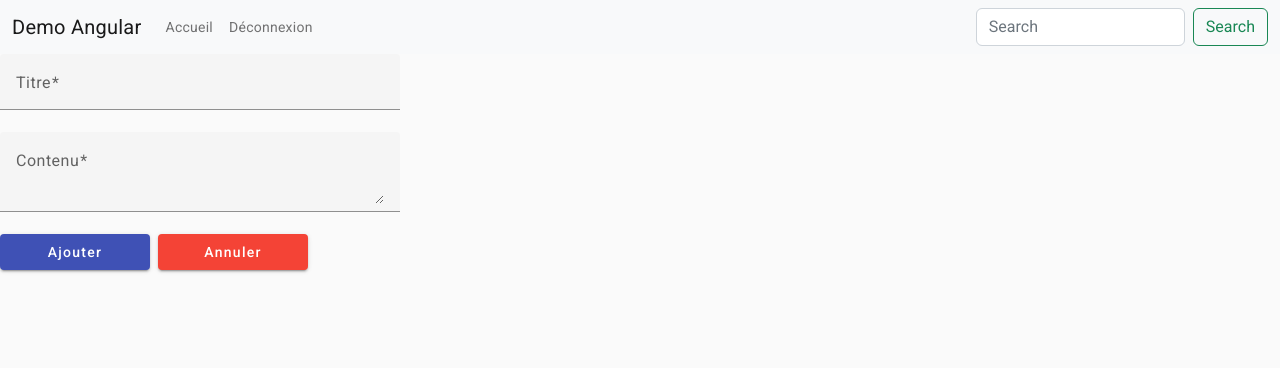
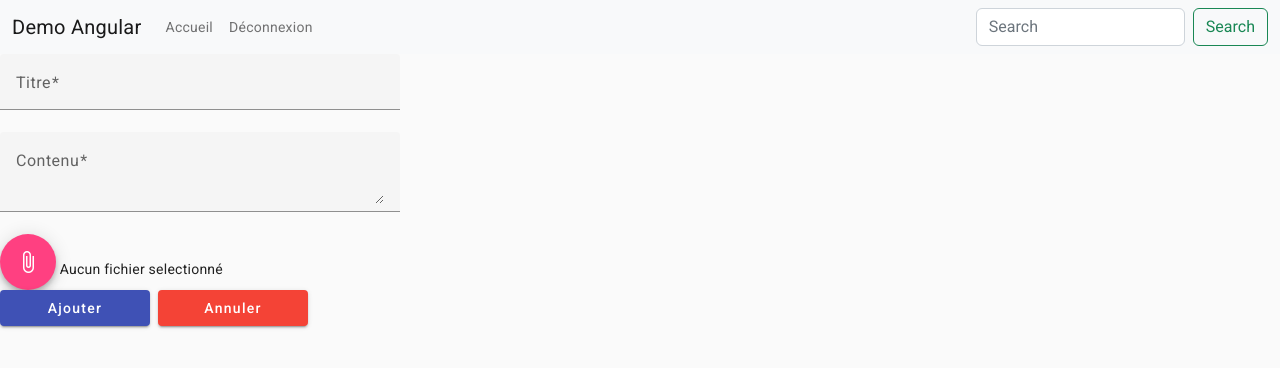
Before and after one commit to fbansept/demo-angular-dfs-23, an Angular app: page /ajout-article in a window 1280 px wide. Shown: the top 368 px of the page. Built offline with nearby package versions, Linux system fonts and the light colour scheme; sample sign-in values are in the browser's storage.

Commit message:
ajout selecteur de fichier

```diff
--- a/src/app/app.module.ts
+++ b/src/app/app.module.ts
@@ -15,6 +15,7 @@ import { MatInputModule } from '@angular/material/input';
 import { MatFormFieldModule } from '@angular/material/form-field';
 import { FormsModule, ReactiveFormsModule } from '@angular/forms';
 import { JwtInterceptor } from './services/jwt.interceptor';
+import { MatIconModule } from '@angular/material/icon';
 
 @NgModule({
   declarations: [
@@ -35,6 +36,7 @@ import { JwtInterceptor } from './services/jwt.interceptor';
     MatFormFieldModule,
     FormsModule,
     ReactiveFormsModule,
+    MatIconModule,
   ],
   providers: [
     { provide: HTTP_INTERCEPTORS, useClass: JwtInterceptor, multi: true },
--- a/src/app/pages/edition-article/edition-article.component.html
+++ b/src/app/pages/edition-article/edition-article.component.html
@@ -17,6 +17,19 @@
   </mat-form-field>
 
   <div>
+    <input style="display: none" #inputFile type="file" (change)="onFichierChange($event)"/>
+
+    <button mat-fab (click)="$event.preventDefault(); inputFile.click()">
+      <mat-icon fontIcon="attach_file"></mat-icon>
+    </button>
+
+    <span>
+      {{fichierSelectionne?.name || "Aucun fichier selectionné"}}
+    </span>
+
+  </div>
+
+  <div>
     <button mat-raised-button type="submit" color="primary">
       {{ articleModifie ? "Modifier" : "Ajouter" }}
     </button>
--- a/src/app/pages/edition-article/edition-article.component.scss
+++ b/src/app/pages/edition-article/edition-article.component.scss
@@ -6,7 +6,8 @@ form {
     max-width: 400px;
   }
 
-  button, a {
+  button:not(.mdc-fab),
+  a {
     width: 150px;
   }
 }
--- a/src/app/pages/edition-article/edition-article.component.ts
+++ b/src/app/pages/edition-article/edition-article.component.ts
@@ -16,6 +16,7 @@ export class EditionArticleComponent {
   });
 
   articleModifie?: Article;
+  fichierSelectionne: File | null = null;
 
   constructor(
     private formBuilder: FormBuilder,
@@ -38,13 +39,25 @@ export class EditionArticleComponent {
     });
   }
 
+  onFichierChange(event: any) {
+    this.fichierSelectionne = event.target.files[0];
+  }
+
   onAjoutArticle() {
     if (this.formulaire.valid) {
       if (this.articleModifie) {
+        const formData: FormData = new FormData();
+
+        formData.append('article', JSON.stringify(this.formulaire.value));
+
+        if (this.fichierSelectionne) {
+          formData.append('fichier', this.fichierSelectionne);
+        }
+
         this.http
           .put(
             'http://localhost:3000/article/' + this.articleModifie.id,
-            this.formulaire.value
+            formData
           )
           .subscribe({
             next: (resultat) => this.router.navigateByUrl('/accueil'),
@@ -60,6 +73,4 @@ export class EditionArticleComponent {
       }
     }
   }
-
-
 }
--- a/src/app/services/auth.guard.ts
+++ b/src/app/services/auth.guard.ts
@@ -7,8 +7,8 @@ export const authGuard = () => {
   const router = inject(Router);
   const auth = inject(AuthentificationService);
 
-  //transforme l'obeservable $jwt en UrlTree ou en booléen true
-  // si il renvoitg true il laisse passé l'utilisateur
+  //transforme l'observable $jwt en UrlTree ou en booléen true
+  // si il renvoit true il laisse passé l'utilisateur
   // si il renvoit un UrlTree, il effectue une redirection
   return auth.$jwt.pipe(
     tap((jwt) => (jwt == null ? router.navigate(['/connexion']) : true))
```
